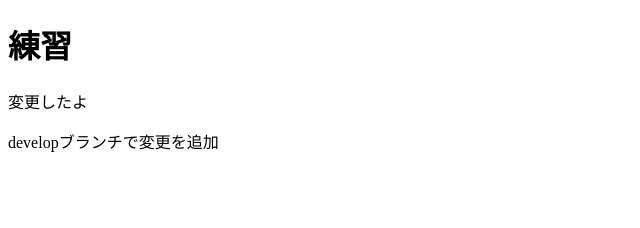
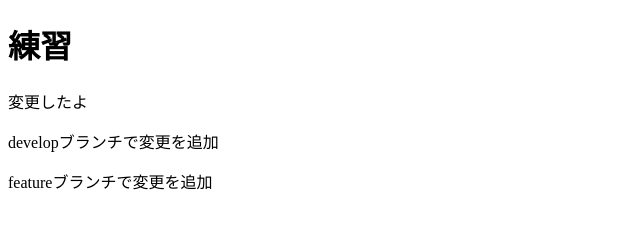
Before and after one commit to Rio-Yamazakii/practice, a plain HTML site: page index.html in a window 1280 px wide. Shown: the whole page, without its empty margins (0-640 px from the left). Drawn offline with Linux system fonts and the light colour scheme.

Commit message:
featureブランチを追加しました

```diff
--- a/index.html
+++ b/index.html
@@ -10,5 +10,6 @@
     <h1>練習</h1>
     <p>変更したよ</p>
     <p>developブランチで変更を追加</p>
+    <p>featureブランチで変更を追加</p>
   </body>
 </html>
```
